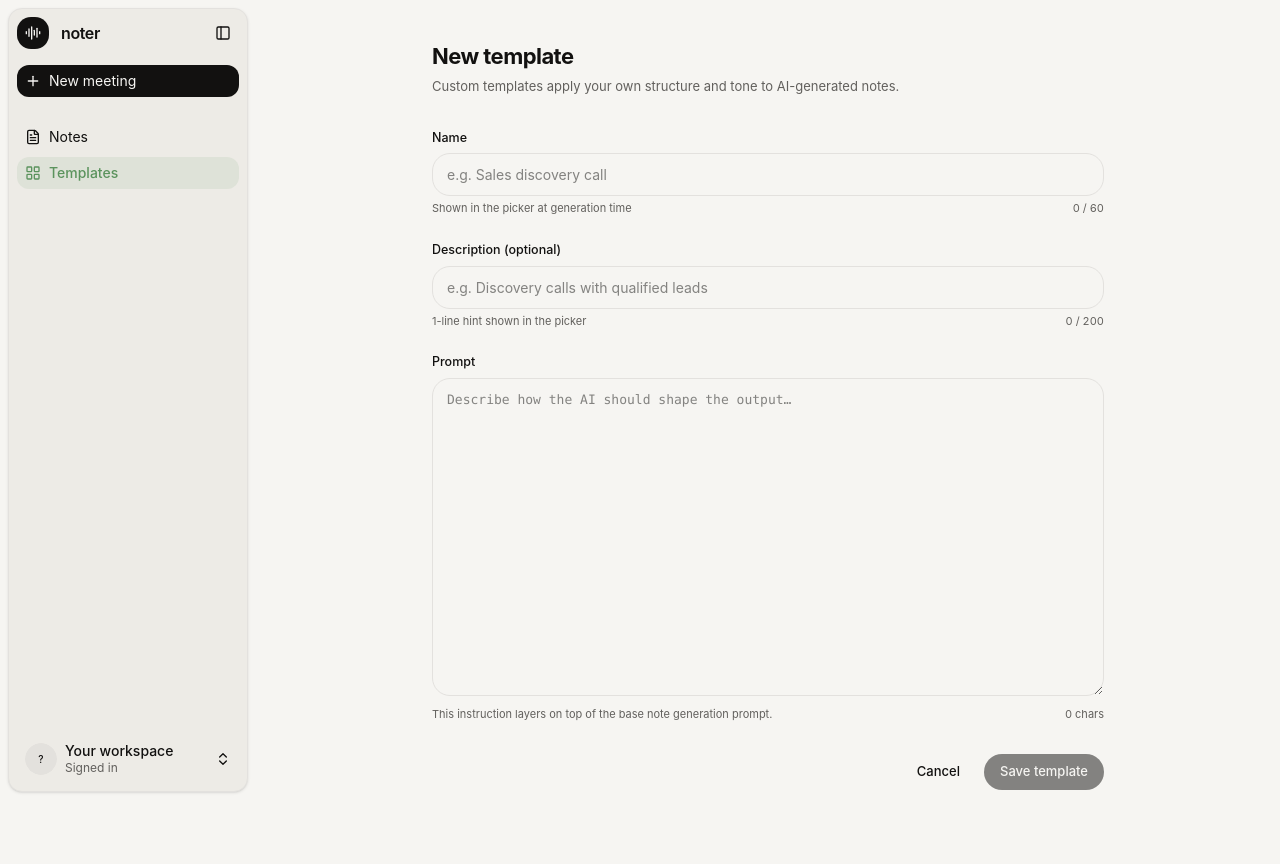
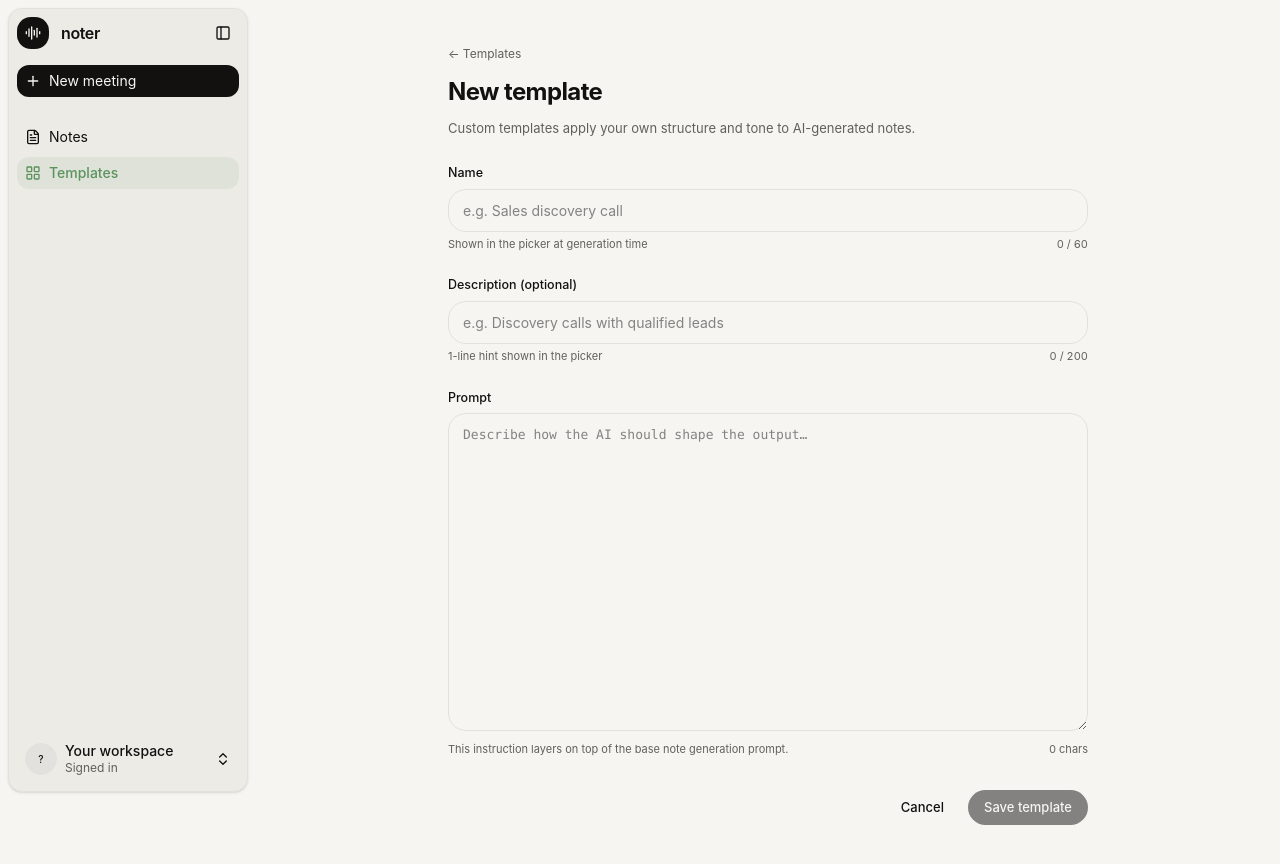
Before and after one commit to glebstarchikov/noter, a Next.js app: page /dashboard/templates/new in a window 1280 px wide. Before the commit the page ends 830 px from the top, so only its background shows below. Built offline with nearby package versions, Linux system fonts and the light colour scheme; no server answers.

Commit message:
refactor(ui): migrate new-template page to PageShell editor + PageHeader

```diff
--- a/app/dashboard/templates/new/page.tsx
+++ b/app/dashboard/templates/new/page.tsx
@@ -1,20 +1,30 @@
 'use client'
 
+import Link from 'next/link'
 import { useRouter } from 'next/navigation'
 import { toast } from 'sonner'
 import { TemplateEditorForm } from '@/components/templates/template-editor-form'
 import { useTemplates } from '@/hooks/use-templates'
+import { PageShell, PageHeader } from '@/components/page-shell'
 
 export default function NewTemplatePage() {
   const router = useRouter()
   const { createTemplate } = useTemplates()
 
   return (
-    <div className="mx-auto max-w-[720px] px-6 py-10">
-      <h1 className="text-[22px] tracking-tight mb-1" style={{ fontWeight: 650 }}>New template</h1>
-      <p className="text-[13px] text-muted-foreground mb-8">
-        Custom templates apply your own structure and tone to AI-generated notes.
-      </p>
+    <PageShell size="editor">
+      <PageHeader
+        eyebrow={
+          <Link
+            href="/dashboard/templates"
+            className="text-[12px] text-muted-foreground hover:text-foreground"
+          >
+            ← Templates
+          </Link>
+        }
+        title="New template"
+        description="Custom templates apply your own structure and tone to AI-generated notes."
+      />
       <TemplateEditorForm
         onSubmit={async (input) => {
           try {
@@ -27,6 +37,6 @@ export default function NewTemplatePage() {
         }}
         onCancel={() => router.push('/dashboard/templates')}
       />
-    </div>
+    </PageShell>
   )
 }
```
